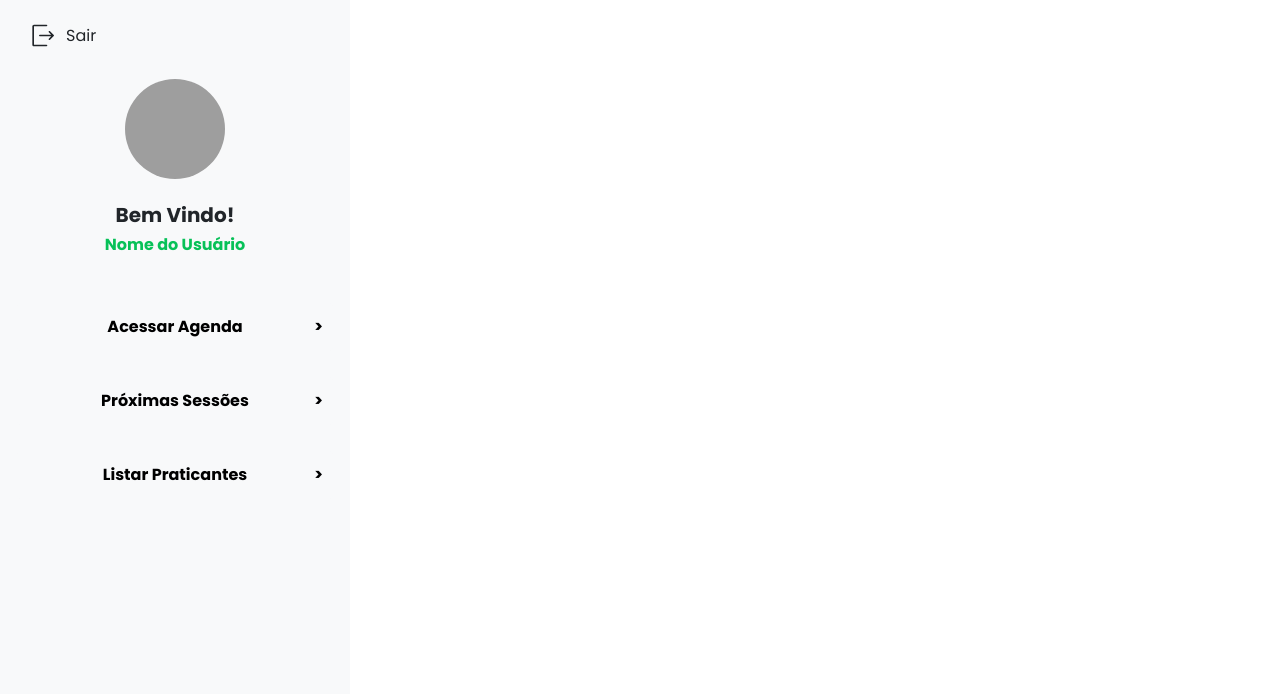
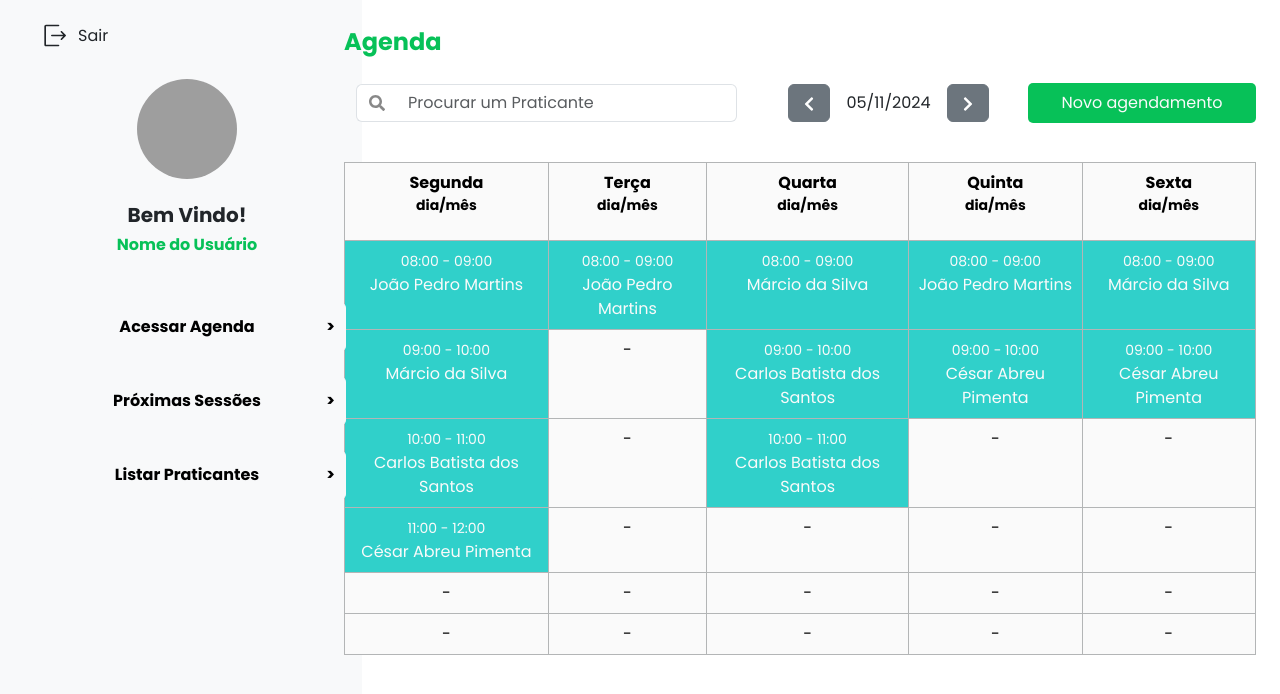
Before and after one commit to wanessamsr/Equoterapia, a React (Create React App) app: page / in a window 1280 px wide. Shown: the top 694 px of the page. Built offline with nearby package versions, Linux system fonts and the light colour scheme; grey boxes are pictures that could not be loaded.

Commit message:
layout da tela de agenda, algumas funções e componentes

```diff
--- a/src/App.css
+++ b/src/App.css
@@ -0,0 +1,19 @@
+html,
+body,
+#root,
+.container-fluid,
+.row {
+    height: 100%;
+    margin: 0;
+    padding: 0;
+}
+
+.col-md-3 {
+    background-color: #f8f9fa;
+    min-height: 100vh;
+    padding: 0;
+}
+
+.col-md-9 {
+    padding: 0 15px;
+}
--- a/src/App.js
+++ b/src/App.js
@@ -2,13 +2,18 @@ import "./App.css";
 import React from "react";
 import Sidebar from "./components/Sidebar.js";
 import "bootstrap/dist/css/bootstrap.min.css";
-
+import Agenda from "./components/Agenda.js";
 
 function App() {
   return (
-    <div>
-      <div>
-        <Sidebar />
+    <div className="container-fluid">
+      <div className="row">
+        <div className="col-12 col-md-3">
+          <Sidebar />
+        </div>
+        <div className="col-12 col-md-9">
+          <Agenda />
+        </div>
       </div>
     </div>
   );
--- /dev/null
+++ b/src/components/Agenda.css
@@ -0,0 +1,45 @@
+* {
+    font-family: 'Poppins', sans-serif;
+}
+
+.agenda{
+    color: #07C158;
+    font-weight: bold;
+    font-size: 24px;
+}
+
+.btnCad{
+    background-color: #07C158 !important;
+    border-radius: 5px;
+    border-width: 0px;
+    color: #FAFAFA !important;
+    width: 25%;
+    height: 40px;
+}
+
+.th {
+    text-align: center;
+    font-size: 16px;
+    background-color: #FAFAFA !important;
+    color: #000000;
+}
+
+.sub {
+    font-size: 14px;
+    font-weight: 600;
+}
+
+.session-cell {
+    background-color: #30D0CA !important;
+    color: #FAFAFA !important;
+}
+
+.empty-cell {
+    background-color: #FAFAFA !important;
+    color: #000000 !important;
+}
+
+.tb{
+    border-radius: 10px;
+    border: 1px solid #B3B5B6;
+}
--- /dev/null
+++ b/src/components/Agenda.js
@@ -0,0 +1,75 @@
+import React, { useState } from 'react';
+import 'bootstrap/dist/css/bootstrap.min.css';
+import "./Agenda.css";
+import SearchBar from "./SearchBar.js";
+import DateNavigator from './DateNavigator.js';
+
+function Agenda() {
+    const [agendaData, /*setAgendaData*/] = useState([
+        { segunda: "08:00 - 09:00 | João Pedro Martins", terca: "08:00 - 09:00 | João Pedro Martins", quarta: "08:00 - 09:00 | Márcio da Silva", quinta: "08:00 - 09:00 | João Pedro Martins", sexta: "08:00 - 09:00 | Márcio da Silva" },
+        { segunda: "09:00 - 10:00 | Márcio da Silva", terca: "", quarta: "09:00 - 10:00 | Carlos Batista dos Santos", quinta: "09:00 - 10:00 | César Abreu Pimenta", sexta: "09:00 - 10:00 | César Abreu Pimenta" },
+        { segunda: "10:00 - 11:00 | Carlos Batista dos Santos", terca: "", quarta: "10:00 - 11:00 | Carlos Batista dos Santos", quinta: "", sexta: "" },
+        { segunda: "11:00 - 12:00 | César Abreu Pimenta", terca: "", quarta: "", quinta: "", sexta: "" },
+        { segunda: "", terca: "", quarta: "", quinta: "", sexta: "" },
+        { segunda: "", terca: "", quarta: "", quinta: "", sexta: "" },
+    ]);
+
+    const [/*electedDate*/, setSelectedDate] = useState(new Date());
+
+    const handleDateChange = (date) => {
+        setSelectedDate(date);
+    };
+
+    return (
+        <div className="container my-4">
+            <div className='agenda mb-2'>
+                Agenda
+            </div>
+            <div className='mb-4 d-flex justify-content-between align-items-center'>
+                <div>
+                <SearchBar />
+                </div>
+                <div>
+                <DateNavigator onDateChange={handleDateChange} />
+                </div>
+                <button className='btnCad btn' type="submit">Novo agendamento</button>
+            </div>
+            <table className="table table-bordered rounded tb">
+                <thead>
+                    <tr>
+                        <th className="th">Segunda <p className='sub'>dia/mês</p> </th>
+                        <th className="th">Terça <p className='sub'>dia/mês</p> </th>
+                        <th className="th">Quarta <p className='sub'>dia/mês</p> </th>
+                        <th className="th">Quinta <p className='sub'>dia/mês</p> </th>
+                        <th className="th">Sexta <p className='sub'>dia/mês</p> </th>
+                    </tr>
+                </thead>
+                <tbody className='text-center'>
+                    {agendaData.map((row, rowIndex) => (
+                        <tr key={rowIndex}>
+                            {["segunda", "terca", "quarta", "quinta", "sexta"].map((day) => {
+                                const session = row[day];
+                                const [time, patient] = session ? session.split(" | ") : ["", ""];
+
+                                return (
+                                    <td key={day} className={session ? "session-cell" : "empty-cell"}>
+                                        {session ? (
+                                            <>
+                                                <small>{time}</small>
+                                                <div>{patient}</div>
+                                            </>
+                                        ) : (
+                                            <div>-</div>
+                                        )}
+                                    </td>
+                                );
+                            })}
+                        </tr>
+                    ))}
+                </tbody>
+            </table>
+        </div>
+    );
+}
+
+export default Agenda;
--- /dev/null
+++ b/src/components/DateNavigator.js
@@ -0,0 +1,32 @@
+import React, { useState } from 'react';
+import { FaChevronLeft, FaChevronRight } from 'react-icons/fa';
+import 'bootstrap/dist/css/bootstrap.min.css';
+
+function DateNavigator({ onDateChange }) {
+    const [currentDate, setCurrentDate] = useState(new Date());
+
+    const formatDate = (date) => {
+        return date.toLocaleDateString('pt-BR', { day: '2-digit', month: '2-digit', year: 'numeric' });
+    };
+
+    const changeDate = (days) => {
+        const newDate = new Date(currentDate);
+        newDate.setDate(currentDate.getDate() + days);
+        setCurrentDate(newDate);
+        if (onDateChange) onDateChange(newDate);
+    };
+
+    return (
+        <div className="d-flex align-items-center justify-content-center my-3">
+            <button className="btn btn-secondary" onClick={() => changeDate(-1)}>
+                <FaChevronLeft />
+            </button>
+            <span className="mx-3 text-dark">{formatDate(currentDate)}</span>
+            <button className="btn btn-secondary" onClick={() => changeDate(1)}>
+                <FaChevronRight />
+            </button>
+        </div>
+    );
+}
+
+export default DateNavigator;
--- /dev/null
+++ b/src/components/SearchBar.js
@@ -0,0 +1,22 @@
+import React from 'react';
+import 'bootstrap/dist/css/bootstrap.min.css';
+import { FaSearch } from 'react-icons/fa';
+
+function SearchBar() {
+    return (
+        <div className="container my-3">
+            <div className="input-group">
+                <span className="input-group-text bg-white border-end-0">
+                    <FaSearch color="#888" />
+                </span>
+                <input
+                    type="text"
+                    className="form-control border-start-0"
+                    placeholder="Procurar um Praticante"
+                />
+            </div>
+        </div>
+    );
+}
+
+export default SearchBar;
```
